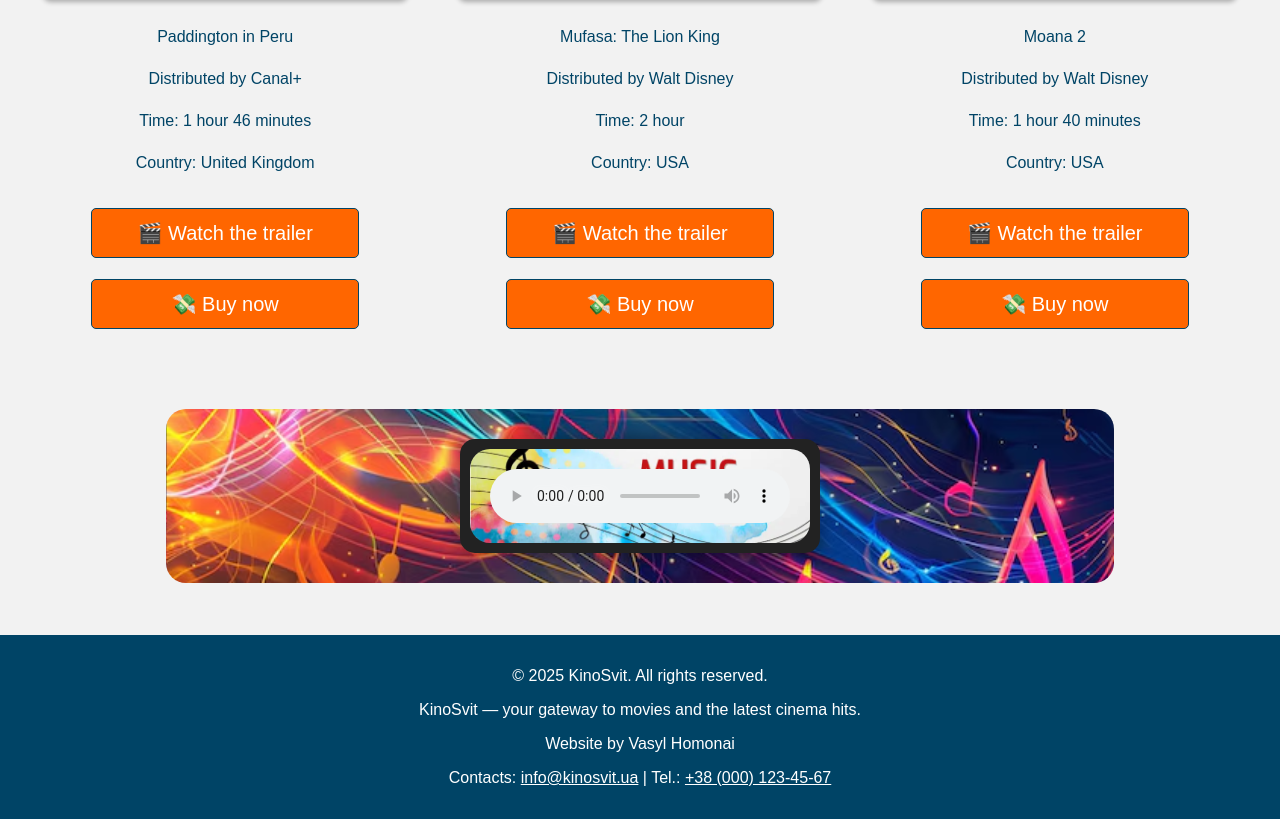
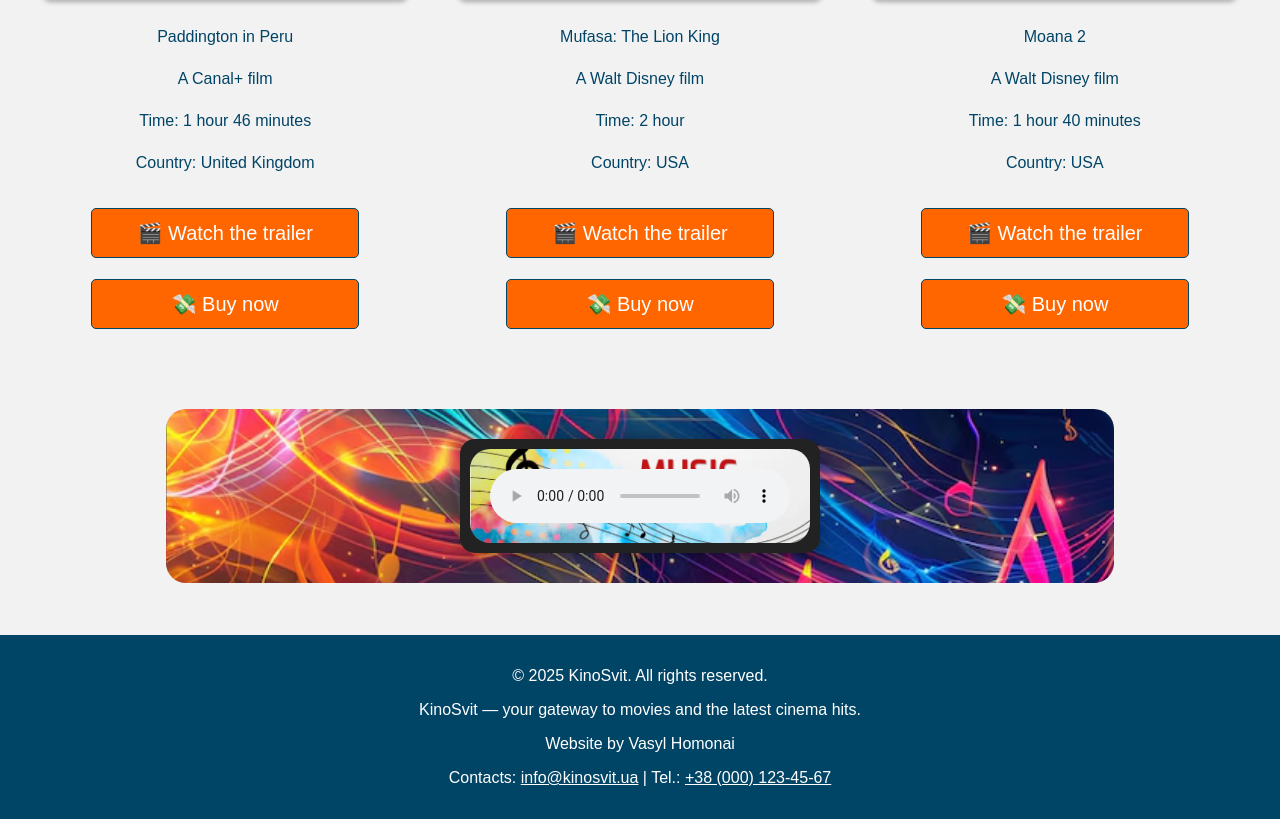
Before and after one commit to VasylHomonai/Cinema-World-website, a plain HTML site: page index-en.html in a window 1280 px wide. Shown: the part 925-1744 px from the top of the page. Drawn offline with Linux system fonts and the light colour scheme.

Commit message:
Реалізація 2-х мов. Доробка

```diff
--- a/index-en.html
+++ b/index-en.html
@@ -27,7 +27,7 @@
              <div class="image-item">
                 <img src="images/Пригоди Паддінгтона в Перу.webp" alt="Paddington in Peru" />
                  <p class="caption title">Paddington in Peru</p>
-                 <p class="caption">Distributed by Canal+</p>
+                 <p class="caption">A Canal+ film</p>
                  <p class="caption">Time: 1 hour 46 minutes</p>
                  <p class="caption">Country: United Kingdom</p>
                  <div class="button-group">
@@ -38,7 +38,7 @@
              <div class="image-item">
                 <img src="images/Муфаса Король Лев.webp" alt="The Lion King" />
                  <p class="caption title">Mufasa: The Lion King</p>
-                 <p class="caption">Distributed by Walt Disney</p>
+                 <p class="caption">A Walt Disney film</p>
                  <p class="caption">Time: 2 hour</p>
                  <p class="caption">Country: USA</p>
                  <div class="button-group">
@@ -49,7 +49,7 @@
              <div class="image-item">
                 <img src="images/Ваяна 2.webp" alt="Moana 2" />
                  <p class="caption title">Moana 2</p>
-                 <p class="caption">Distributed by Walt Disney</p>
+                 <p class="caption">A Walt Disney film</p>
                  <p class="caption">Time: 1 hour 40 minutes</p>
                  <p class="caption">Country: USA</p>
                  <div class="button-group">
```
